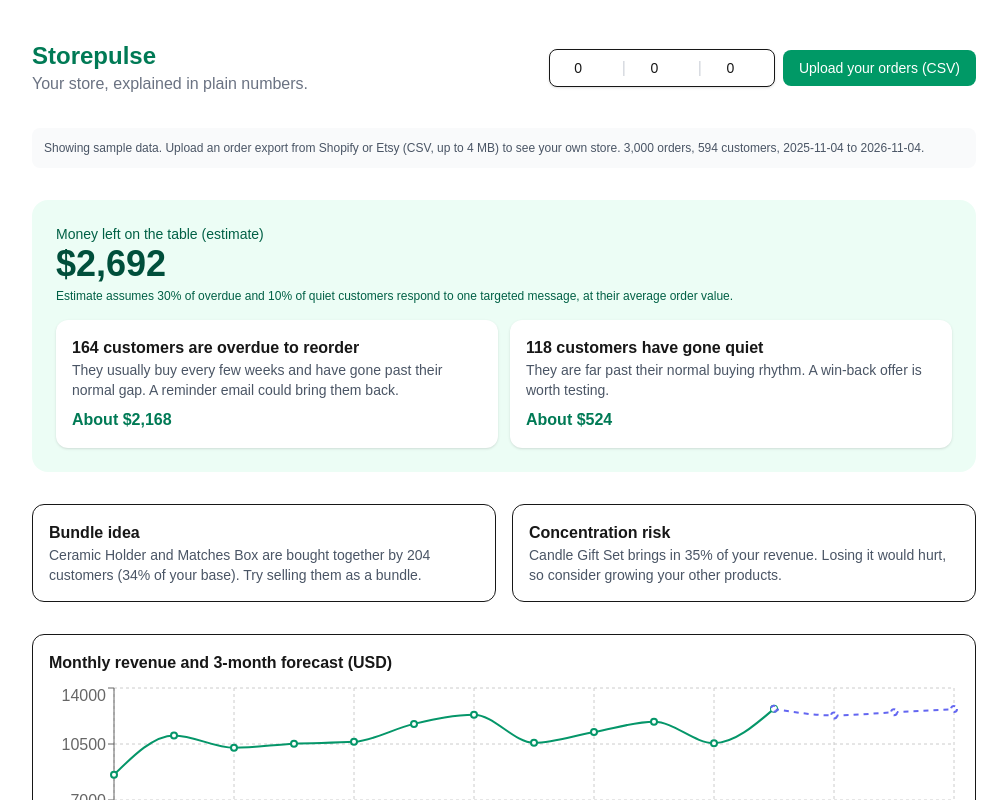
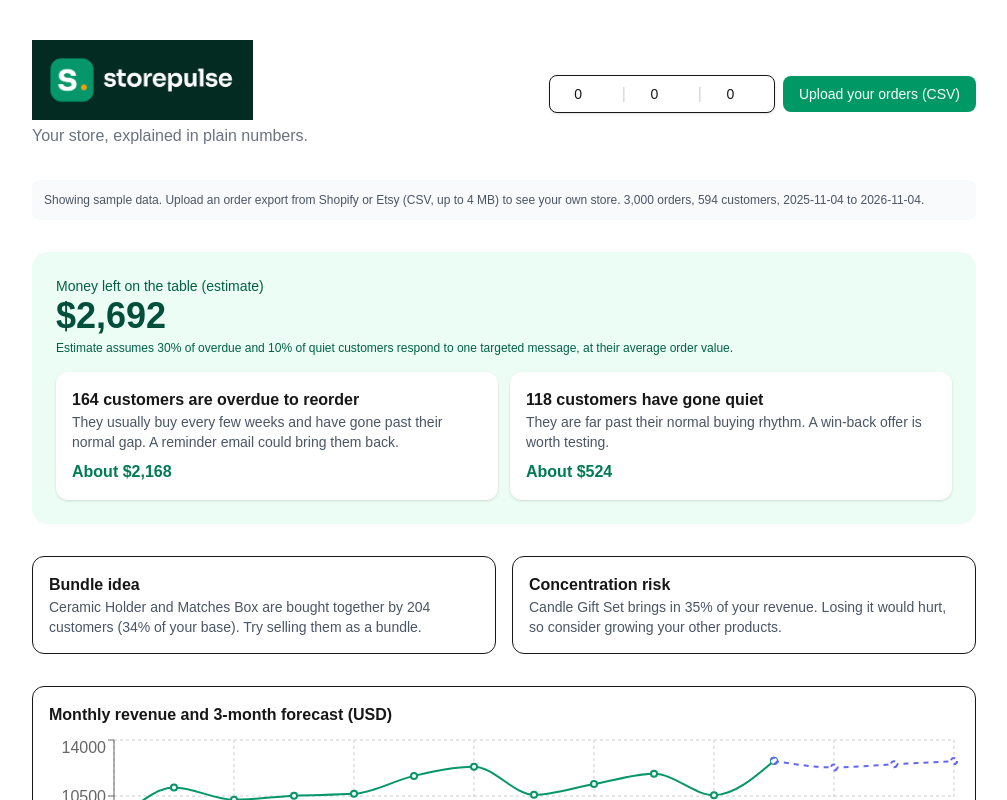
Before and after one commit to katunguTECH/storepulse, a Next.js app in the folder frontend/: page /demo in a window 1280 px wide. Shown: the top 800 px of the page, without its empty margins (136-1143 px from the left). Built offline with nearby package versions, Linux system fonts and the light colour scheme.

Commit message:
Increase logo size on all pages

```diff
--- a/frontend/app/demo/page.tsx
+++ b/frontend/app/demo/page.tsx
@@ -126,10 +126,15 @@ export default function Demo() {
     <main className="mx-auto max-w-5xl space-y-8 p-6 md:p-10">
       <header className="flex flex-wrap items-center justify-between gap-4">
         <div>
-          <Link href="/" className="text-2xl font-bold text-emerald-700">
-            Storepulse
+          <Link href="/">
+            {/* eslint-disable-next-line @next/next/no-img-element */}
+            <img
+              src="/logo.jpg"
+              alt="Storepulse"
+              className="h-20 w-auto object-contain mix-blend-multiply"
+            />
           </Link>
-          <p className="text-gray-500">Your store, explained in plain numbers.</p>
+          <p className="text-gray-500 mt-1">Your store, explained in plain numbers.</p>
         </div>
 
         <div className="flex flex-wrap gap-2 items-center">
--- a/frontend/app/page.tsx
+++ b/frontend/app/page.tsx
@@ -42,7 +42,7 @@ export default function Landing() {
           <img
             src="/logo.jpg"
             alt="Storepulse"
-            className="h-10 w-auto object-contain mix-blend-multiply"
+            className="h-20 w-auto object-contain mix-blend-multiply"
           />
         </Link>
         <Link href="/demo" className="text-sm font-medium text-gray-700 hover:text-emerald-700">
--- a/frontend/app/seo-checker/page.tsx
+++ b/frontend/app/seo-checker/page.tsx
@@ -82,7 +82,7 @@ export default function SeoChecker() {
           <img
             src="/logo.jpg"
             alt="Storepulse"
-            className="h-10 w-auto object-contain mix-blend-multiply"
+            className="h-20 w-auto object-contain mix-blend-multiply"
           />
         </Link>
       </nav>
```
